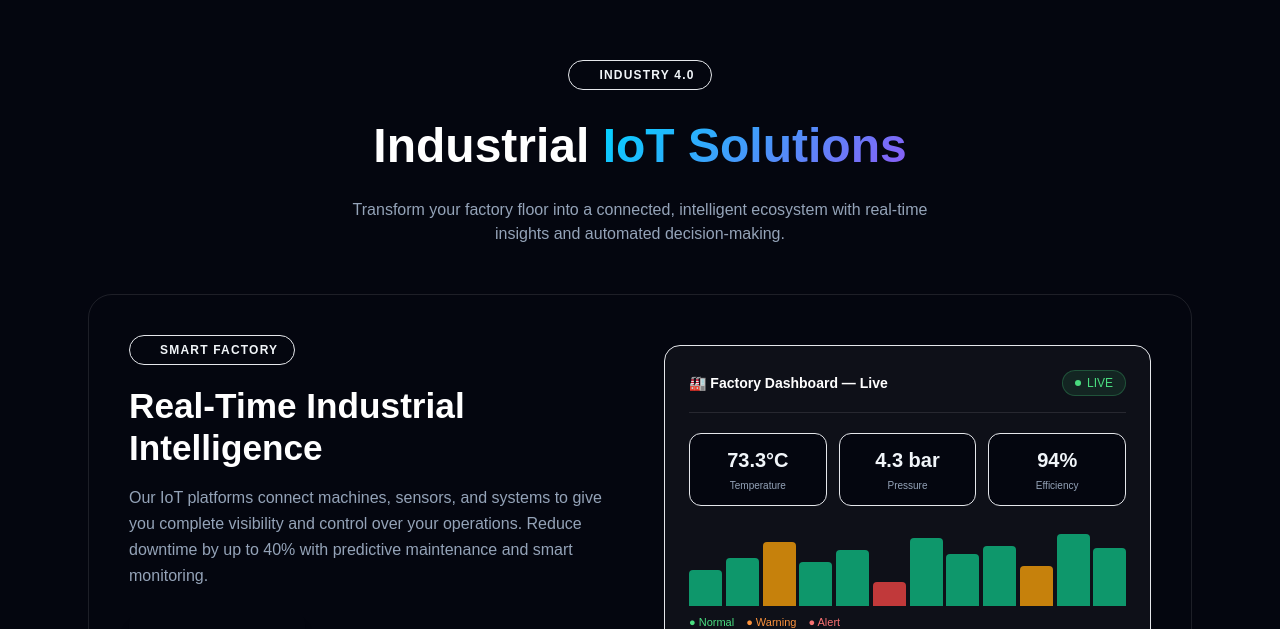
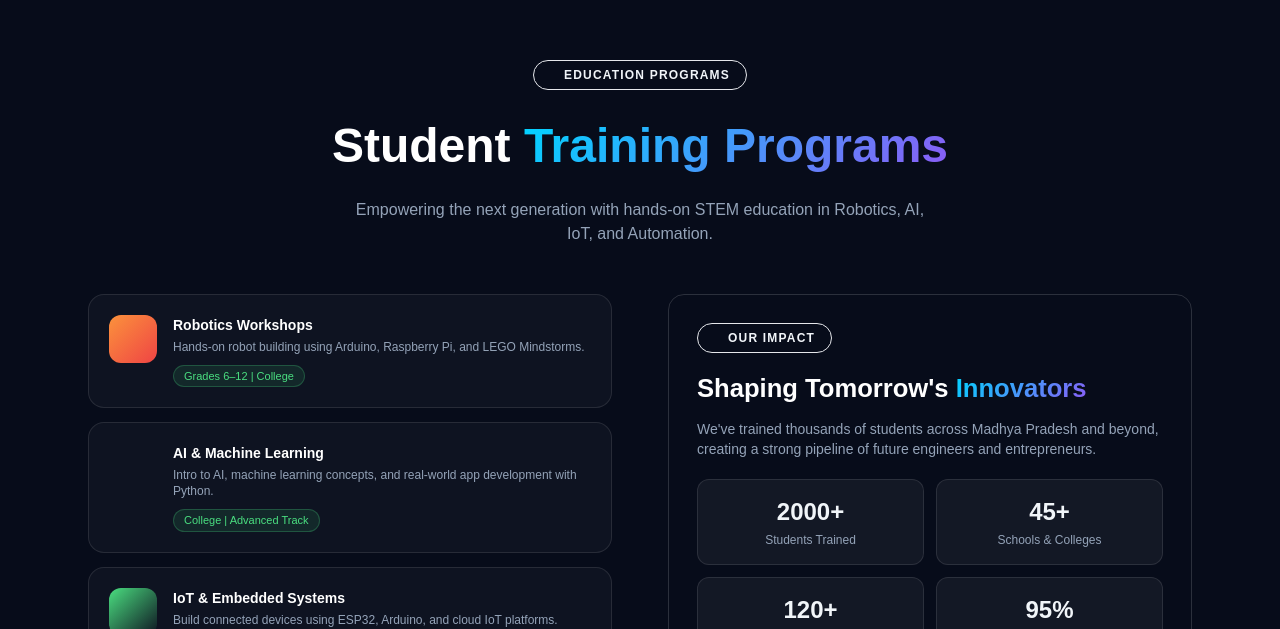
Before and after one commit to ITSECTOR-NEW/Innotech-Solutions, a React (Create React App) app: page / in a window 1280 px wide. Shown: the part 2931-3560 px from the top of the page. Built offline with nearby package versions, Linux system fonts and the light colour scheme.

Commit message:
IoT section removed from home page

```diff
--- a/src/App.js
+++ b/src/App.js
@@ -6,7 +6,7 @@ import Marquee      from "./components/Marquee/Marquee";
 // import About        from "./components/About/About";
 import Services     from "./components/Services/Services";
 import WhyUs        from "./components/WhyUs/WhyUs";
-import IoT          from "./components/IoT/IoT";
+// import IoT          from "./components/IoT/IoT";
 import Training     from "./components/Training/Training";
 import TechStack    from "./components/TechStack/TechStack";
 import Portfolio    from "./components/Portfolio/Portfolio";
@@ -53,7 +53,7 @@ export default function App() {
                 {/* <About /> */}
                 <Services />
                 <WhyUs />
-                <IoT />
+                {/* <IoT /> */}
                 <Training />
                 <TechStack />
                 <Portfolio />
```
